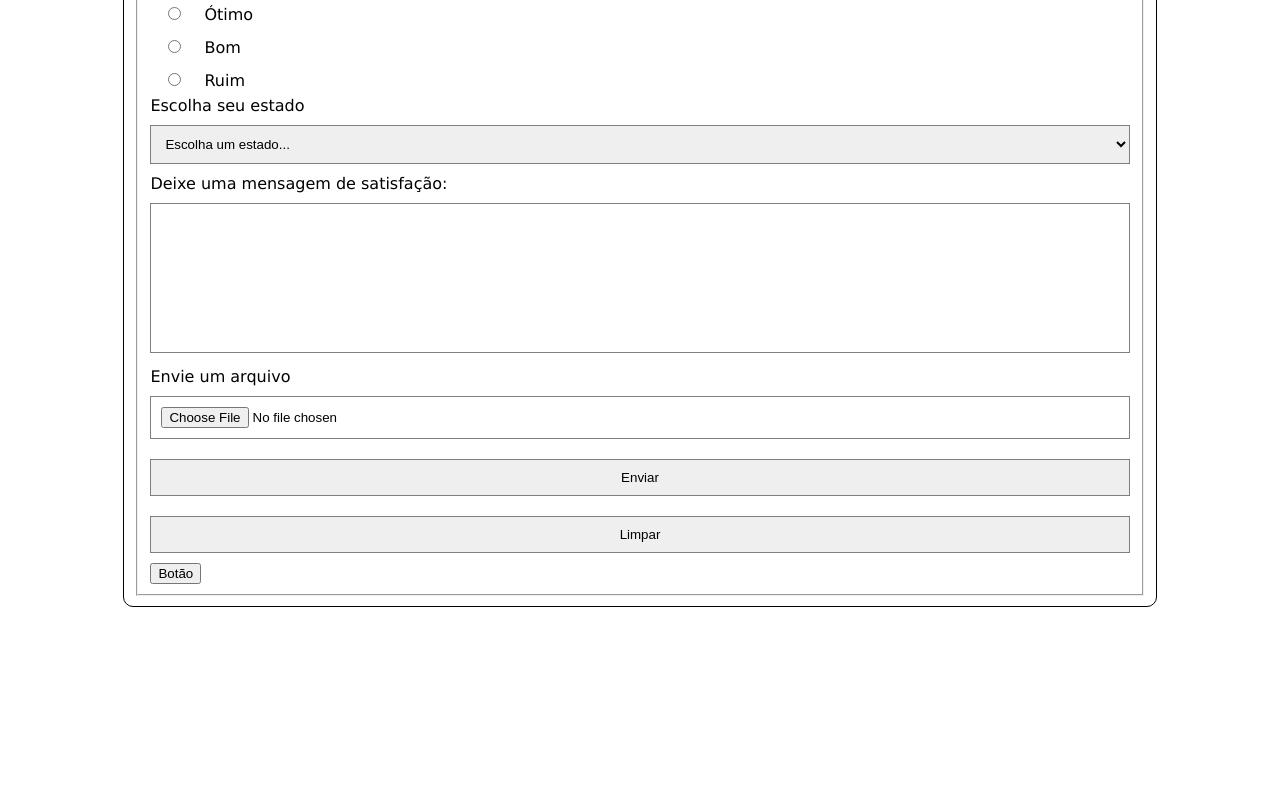
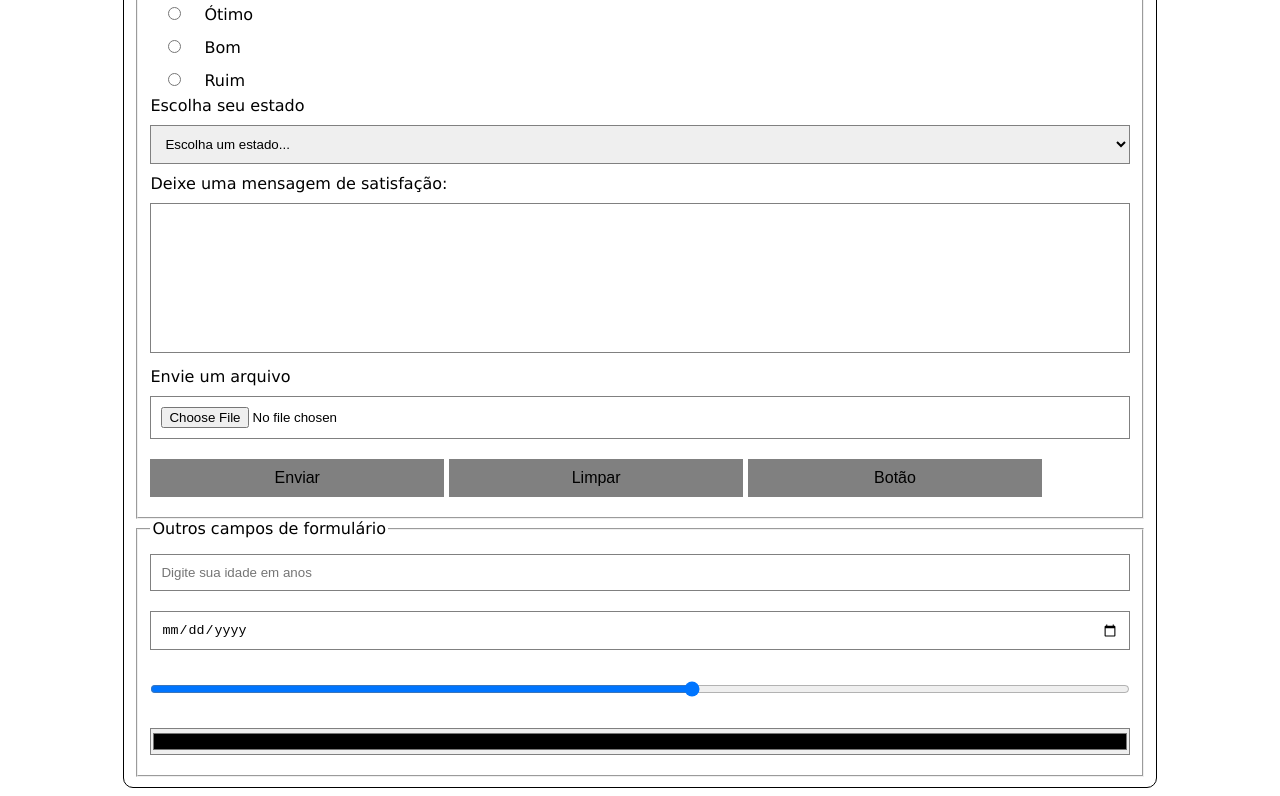
Before and after one commit to WinkWnk/desenvolvimento_sistemas, a plain HTML site: page exemplo10(formulario).html in a window 1280 px wide. Shown: the part 408-1204 px from the top of the page. Before the commit the page ends 1023 px from the top, so only its background shows below. Drawn offline with Linux system fonts and the light colour scheme.

Commit message:
Finalizado Formulário HTML e CSS

```diff
--- a/css/formulario.css
+++ b/css/formulario.css
@@ -13,7 +13,6 @@ form{
     margin: 0 auto;
     border-radius: 10px;/*Arredonda a quina das boxs*/
 }
-
 input, select, textarea{
     width: 100%;
     padding: 10px;
@@ -22,14 +21,28 @@ input, select, textarea{
     outline:none; /*Zera os efeitos ao clicar na caixa de texto*/
     border: 1px solid gray;/* Colocando a própria borda para não comflitar com o CSS do nanvegador*/
 }
-
 input[type=checkbox], input[type=radio]{width: 5%;}
-
 input[type=text]:focus, input[type=password]:focus{
     box-shadow: 0 0 10px rgb(94, 5, 5);/*O primeiro valor controla o "x" (esquerda e direita) da caixa, o segundo controla "y" (em cima e embaixo). O terceiro é o sombreado da minha borda. */
 }
-
 textarea{
     height: 150px;
     resize:none;
 }
+.btn>*{
+    width: 30%;
+    border: none;
+    padding: 10px;
+    font-size: 16px;
+    background-color: gray;
+}
+.btn>*:active{
+    outline: 2px outset;
+}
+.btn>*:hover{
+    cursor:pointer;
+    background-color: #a5a5a5;
+}
+input[type=color]{
+    padding: 0;
+}
--- a/exemplo10(formulario).html
+++ b/exemplo10(formulario).html
@@ -8,15 +8,14 @@
 </head>
 <body>
     <h1>Formulários com HTML  e CSS</h1>
-    <form action="#" method="get">
+    <form action="#" method="get" enctype="multipart/form-data">
         <fieldset>
             <legend>Cadastro</legend>
             <label for="nome">Seu nome</label>
-            <input type="text" name="nome" id="nome" placeholder="Insira seu nome completo" maxlength="10"> <br>
+            <input type="text" name="nome" id="nome" placeholder="Insira seu nome completo" minlength="5" maxlength="10" required> <br>
 
             <label for="senha">Sua senha</label>
-            <input type="password" name="senha" id="senha" disabled><!-- Desabilitando o campo -->
-
+            <input type="password" name="senha" id="senha" disabled> <!-- Desabilitando o campo -->
 
             <label for="">Qual seu estilo musical?</label>
             <br>
@@ -70,6 +69,17 @@
                 <button type="">Botão</button>
             </section>
 
+        </fieldset>
+
+        <fieldset>
+            <legend>Outros campos de formulário</legend>
+
+            <input type="number" name="idade" id="idade" placeholder="Digite sua idade em anos">
+            <input type="date" name="nascimento" id="nascimento">
+            <input type="range" name="volume" id="volume" min="1" max="10">
+            <input type="color" name="cor" id="cor">
+
+        </fieldset>
     </form>
 </body>
 </html>
```
